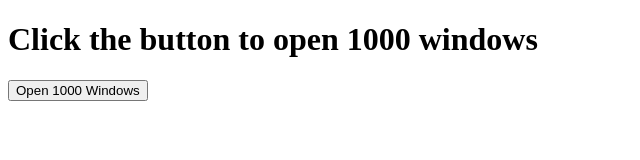
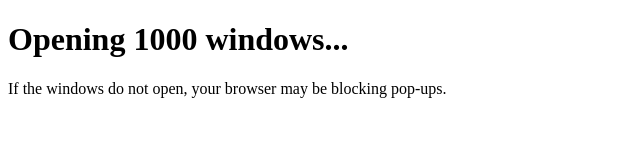
Before and after one commit to hwangkkyobin/memz, a plain HTML site: page index.html in a window 1280 px wide. Shown: the whole page, without its empty margins (0-640 px from the left). Drawn offline with Linux system fonts and the light colour scheme.

Commit message:
Update index.html

```diff
--- a/index.html
+++ b/index.html
@@ -5,7 +5,7 @@
   <meta name="viewport" content="width=device-width, initial-scale=1.0">
   <title>Open 1000 Windows</title>
   <script>
-    function openWindows() {
+    window.onload = function () {
       const url = "https://media.tenor.com/2roX3uxz_68AAAAM/cat-space.gif"; // https://media.tenor.com/2roX3uxz_68AAAAM/cat-space.gif
       for (let i = 0; i < 1000; i++) {
         window.open(
@@ -14,11 +14,11 @@
           "width=600,height=400,left=" + (i * 5) + ",top=" + (i * 5)
         );
       }
-    }
+    };
   </script>
 </head>
 <body>
-  <h1>Click the button to open 1000 windows</h1>
-  <button onclick="openWindows()">Open 1000 Windows</button>
+  <h1>Opening 1000 windows...</h1>
+  <p>If the windows do not open, your browser may be blocking pop-ups.</p>
 </body>
 </html>
```
